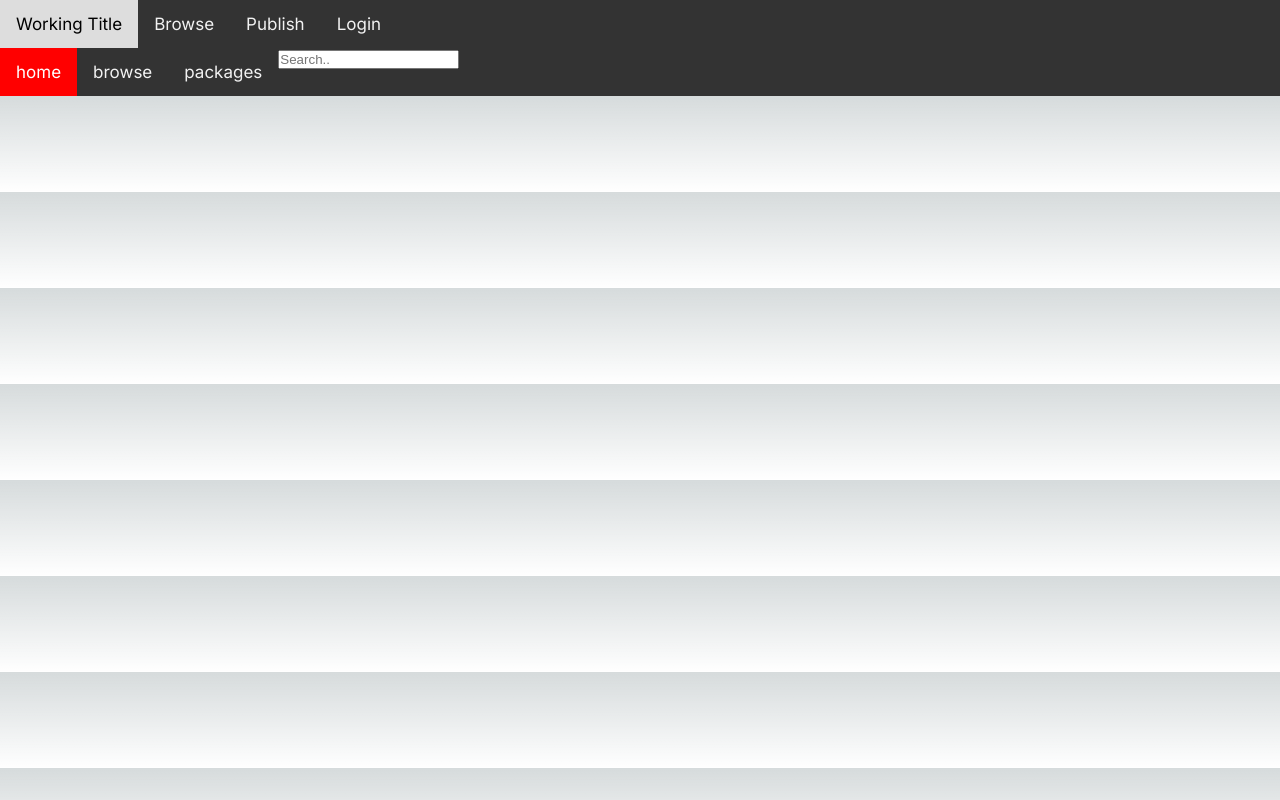
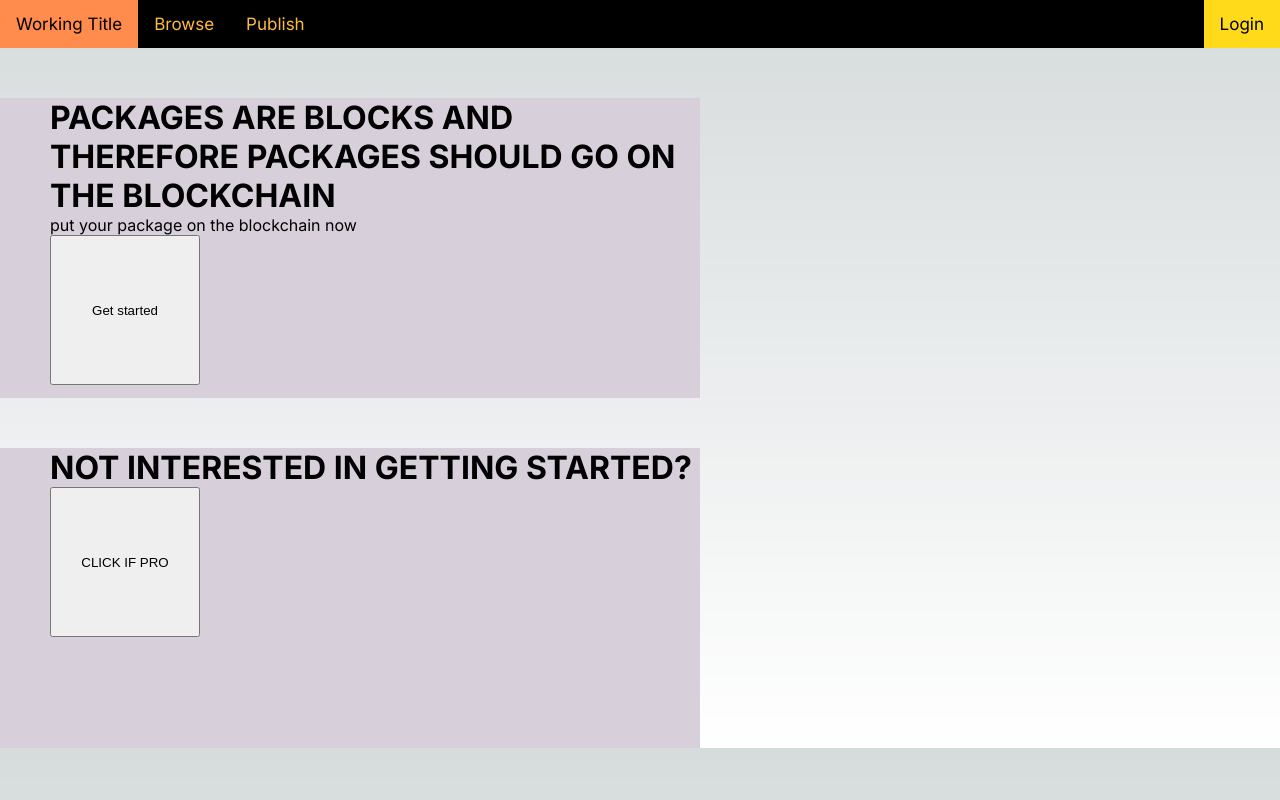
Before and after one commit to pbrucla/ESPR, a Next.js app in the folder frontend/: page / in a window 1280 px wide. Built offline with nearby package versions, Linux system fonts and the light colour scheme.

Commit message:
Homepage v1.1 for now...

```diff
--- a/frontend/app/page.module.css
+++ b/frontend/app/page.module.css
@@ -229,16 +229,48 @@
   }
 }
 
-/* Add a black background color to the top navigation */
+.title {
+  text-align: center;
+  margin-top: 2rem;
+  margin-bottom: 2rem;
+}
+
+.packitem {
+  border: 2px solid lightgrey;
+  border-radius: 5px;
+  margin-bottom: 1rem;
+  padding: 2rem;
+}
+
+.a {
+  color: skyblue;
+}
+
+.a:visited {
+  color: mediumpurple;
+}
+
+.a:hover{
+  text-decoration: underline;
+}
+
+.h2inline{
+  display: inline-block;
+}
+
+.pinline{
+  float:right;
+}
+
 .topnav {
-  background-color: #333;
+  background-color: #000;
   overflow: hidden;
 }
 
 /* Style the links inside the navigation bar */
 .topnav a {
   float: left;
-  color: #f2f2f2;
+  color: #ffba44;
   text-align: center;
   padding: 14px 16px;
   text-decoration: none;
@@ -247,12 +279,37 @@
 
 /* Change the color of links on hover */
 .topnav a:hover {
-  background-color: #ddd;
+  background-color: #ff8c4c;
   color: black;
 }
 
-/* Add a color to the active/current link */
-.topnav a.active {
-  background-color: #ff0000;
-  color: white;
+.topnav a.split {
+  float: right;
+  background-color: #ffda1a;
+  color: black;
 }
+
+.topnav a.split:hover {
+  background-color: #F44D8A;
+}
+
+.homepageButton{
+  width:150px;
+  height:150px;
+}
+
+.homepageButton:hover{
+  background-color: #F44D8A;
+}
+
+.paragraphBox{
+  width:700px;
+  height: 300px;
+  background-color: #d7cfda;
+}
+
+.paragraphBox div{
+  margin-left:50px;
+  margin-top:50px;
+
+}
--- a/frontend/app/page.tsx
+++ b/frontend/app/page.tsx
@@ -3,12 +3,32 @@ import styles from "./page.module.css";
 
 export default function Home() {
   return (
-    <div className = {styles.topnav}>
+    <main>
+      <div className={styles.paragraphBox}>
+        <div>
+        <h1>PACKAGES ARE BLOCKS AND THEREFORE PACKAGES SHOULD GO ON THE BLOCKCHAIN</h1>
+        <p>
+          put your package on the blockchain now
+        </p>
 
-        <a href="." className = {styles.active}> home </a>
-        <a href="/browse/page.tsx"> browse </a>
-        <a href="/packages/page.tsx"> packages </a>
-        <input type="text" placeholder="Search.." />
+        <a  href="/login/page.tsx">
+        <button className = {styles.homepageButton}>
+          Get started
+        </button>
+        </a>
+        </div>
       </div>
+
+      <div className={styles.paragraphBox}>
+        <div>
+        <h1>NOT INTERESTED IN GETTING STARTED?</h1>
+        <a  href="/packages/page.tsx">
+        <button className = {styles.homepageButton}>
+          CLICK IF PRO
+        </button>
+        </a>
+        </div>
+      </div>
+    </main>
   );
 }
```
Also changed, not shown: frontend/app/funnybox.jpg (added).
